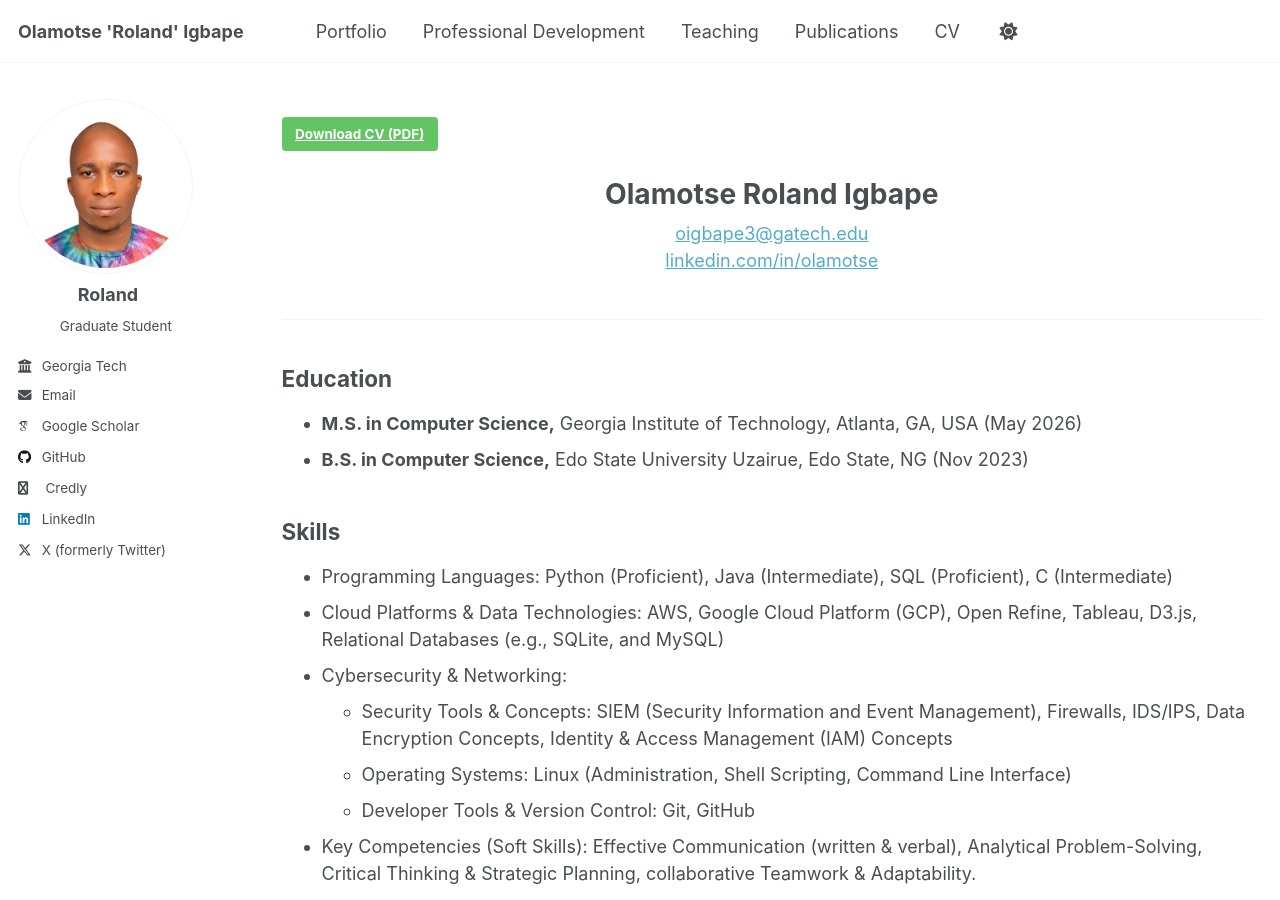
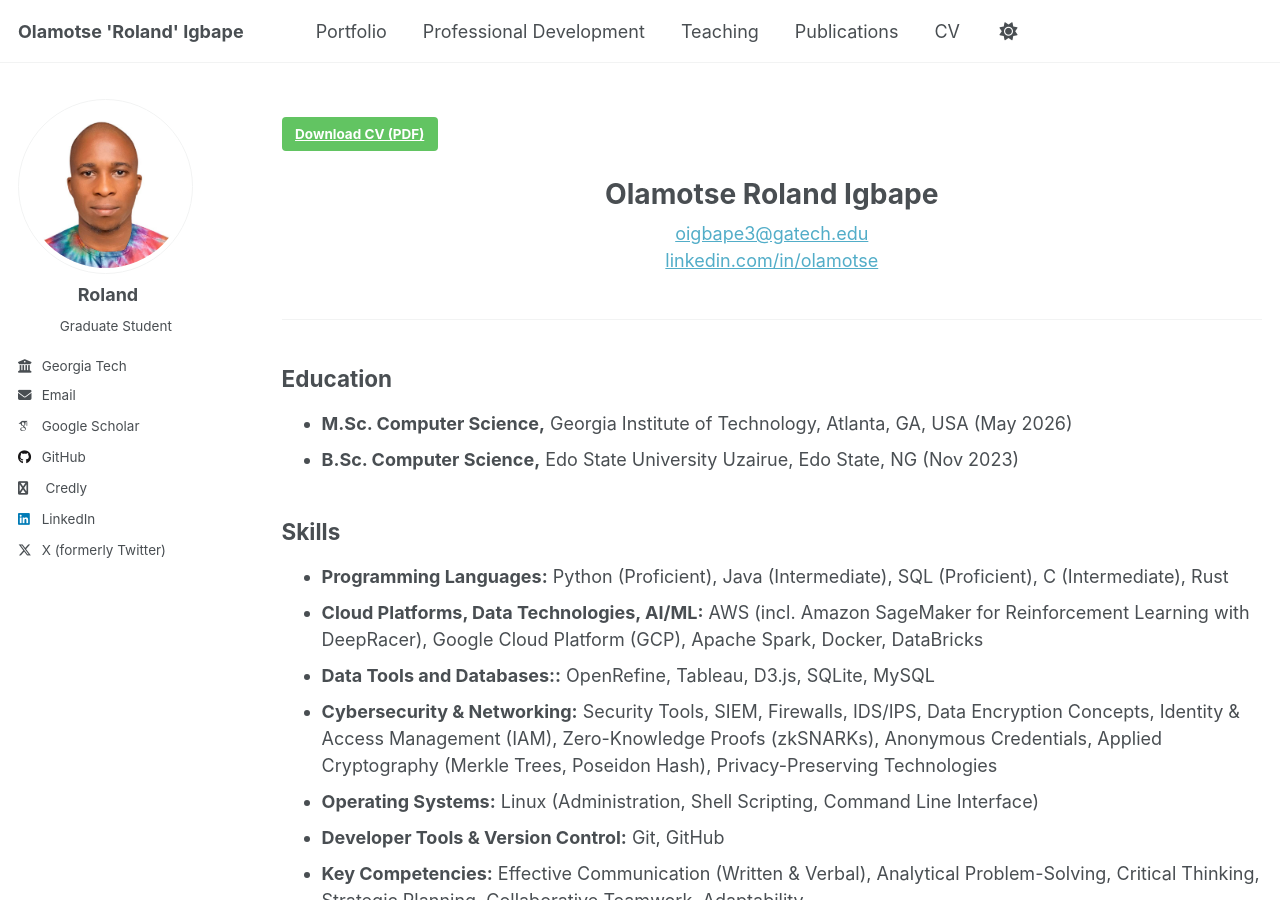
Before and after one commit to oigbape/oigbape.github.io, a Jekyll site: the page built from _pages/cv.md, in a window 1280 px wide and 900 px high. Built offline with Jekyll 4.4.1, drawn with Linux system fonts in a browser that asks for light colours; some web fonts are replaced; some of the changed text lies outside the part shown.

Commit message:
Update cv.md

```diff
--- a/_pages/cv.md
+++ b/_pages/cv.md
@@ -13,17 +13,17 @@ redirect_from:
   <a href="https://linkedin.com/in/olamotse" target="_blank" rel="noopener noreferrer">linkedin.com/in/olamotse</a><br><br></div>
 ---
 ## Education
-* **M.S. in Computer Science,** Georgia Institute of Technology, Atlanta, GA, USA (May 2026)
-* **B.S. in Computer Science,** Edo State University Uzairue, Edo State, NG (Nov 2023)
+* **M.Sc. Computer Science,** Georgia Institute of Technology, Atlanta, GA, USA (May 2026)
+* **B.Sc. Computer Science,** Edo State University Uzairue, Edo State, NG (Nov 2023)
 
 ## Skills
-* Programming Languages: Python (Proficient), Java (Intermediate), SQL (Proficient), C (Intermediate)
-* Cloud Platforms & Data Technologies: AWS, Google Cloud Platform (GCP), Open Refine, Tableau, D3.js, Relational Databases (e.g., SQLite, and MySQL)
-* Cybersecurity & Networking:
-  *  Security Tools & Concepts: SIEM (Security Information and Event Management), Firewalls, IDS/IPS, Data Encryption Concepts, Identity & Access Management (IAM) Concepts
-  *  Operating Systems: Linux (Administration, Shell Scripting, Command Line Interface)
-  *  Developer Tools & Version Control: Git, GitHub
-* Key Competencies (Soft Skills): Effective Communication (written & verbal), Analytical Problem-Solving, Critical Thinking & Strategic Planning, collaborative Teamwork & Adaptability.
+* **Programming Languages:** Python (Proficient), Java (Intermediate), SQL (Proficient), C (Intermediate), Rust
+* **Cloud Platforms, Data Technologies, AI/ML:** AWS (incl. Amazon SageMaker for Reinforcement Learning with DeepRacer), Google Cloud Platform (GCP), Apache Spark, Docker, DataBricks
+* **Data Tools and Databases::** OpenRefine, Tableau, D3.js, SQLite, MySQL
+* **Cybersecurity & Networking:** Security Tools, SIEM, Firewalls, IDS/IPS, Data Encryption Concepts, Identity & Access Management (IAM), Zero-Knowledge Proofs (zkSNARKs), Anonymous Credentials, Applied Cryptography (Merkle Trees, Poseidon Hash), Privacy-Preserving Technologies
+* **Operating Systems:** Linux (Administration, Shell Scripting, Command Line Interface)
+* **Developer Tools & Version Control:** Git, GitHub
+* **Key Competencies:** Effective Communication (Written & Verbal), Analytical Problem-Solving, Critical Thinking, Strategic Planning, Collaborative Teamwork, Adaptability
 
 ## Professional Experience
 * **Network Services Engineer,** MIS Directorate, Federal Polytechnic Auchi, Edo State, NG (Jan 2017 – Aug 2024)
```
